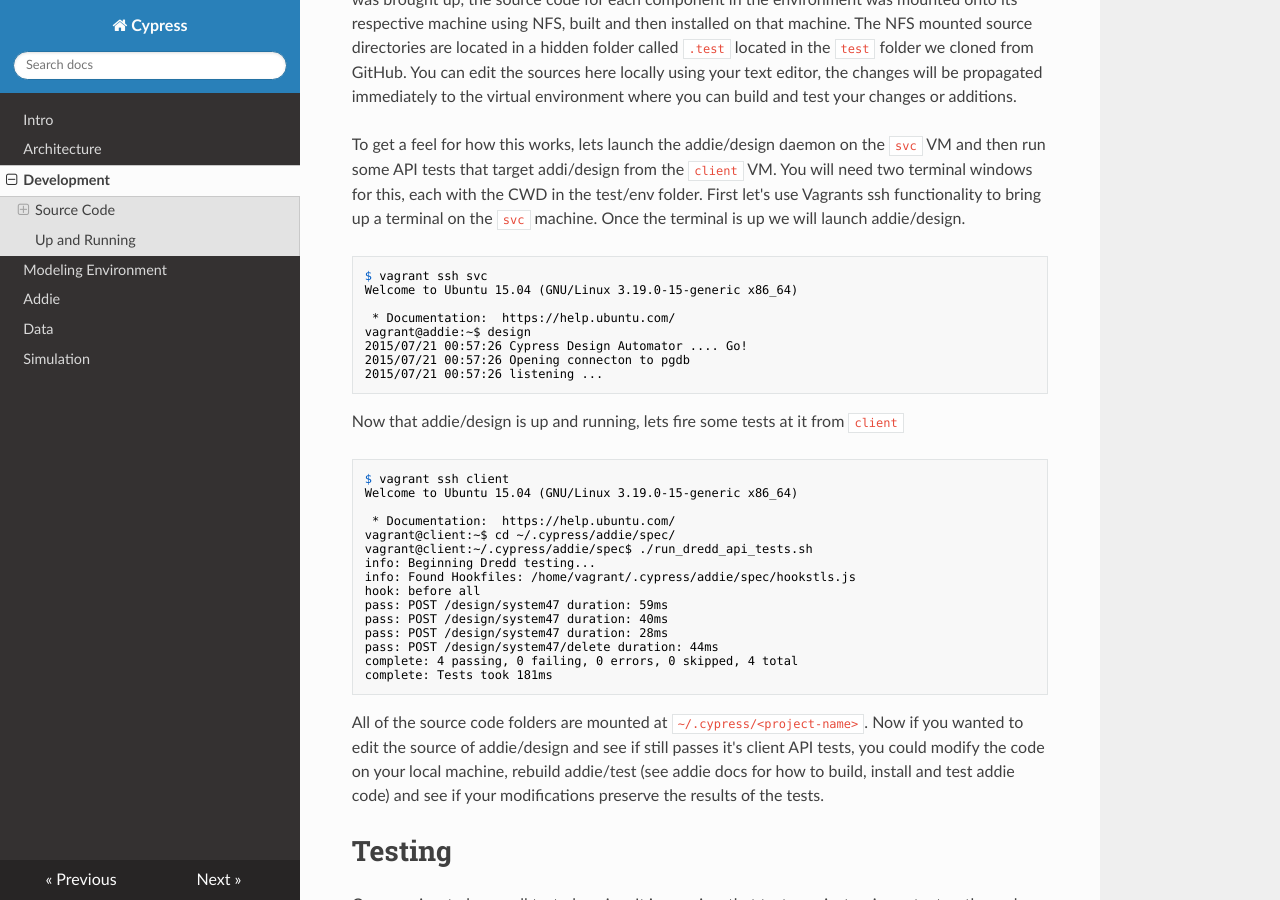
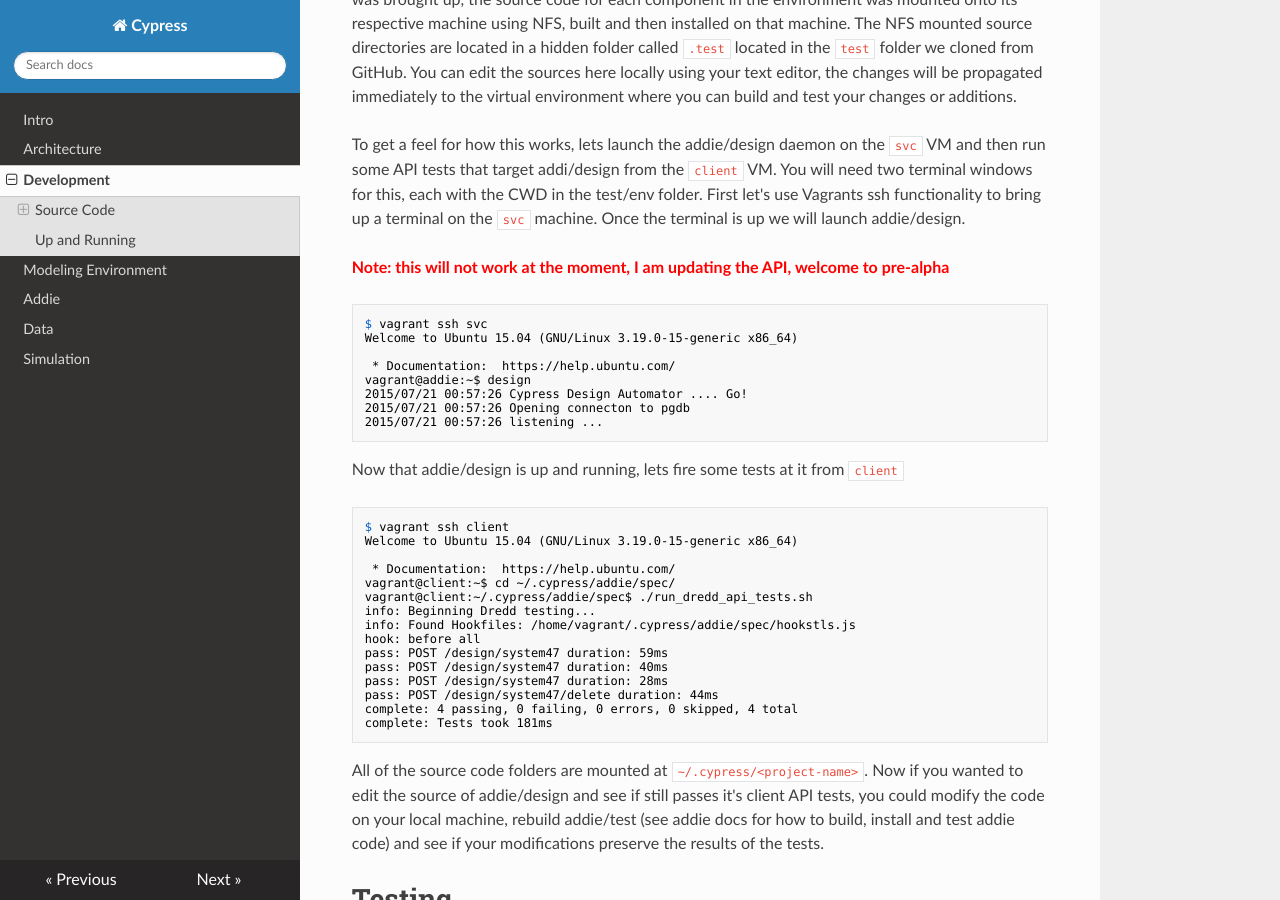
Before and after one commit to cycps/doc, an MkDocs documentation site: the page built from docs/dev.md, in a window 1280 px wide and 900 px high, scrolled down 1874 px. Built offline with MkDocs 1.6.1, drawn with Linux system fonts in a browser that asks for light colours; nearby versions of some CDN libraries; old or Windows-style settings are respelled for this version of MkDocs.

Commit message:
api update

````diff
--- a/docs/dev.md
+++ b/docs/dev.md
@@ -64,6 +64,8 @@ Each of these virtual machines has Cypress components installed. In fact when th
 
 To get a feel for how this works, lets launch the addie/design daemon on the `svc` VM and then run some API tests that target addi/design from the `client` VM. You will need two terminal windows for this, each with the CWD in the test/env folder. First let's use Vagrants ssh functionality to bring up a terminal on the `svc` machine. Once the terminal is up we will launch addie/design.
 
+<b><span style="color:red;">Note: this will not work at the moment, I am updating the API, welcome to pre-alpha</span></b>
+
 ```shell
 $ vagrant ssh svc
 Welcome to Ubuntu 15.04 (GNU/Linux 3.19.0-15-generic x86_64)
````
